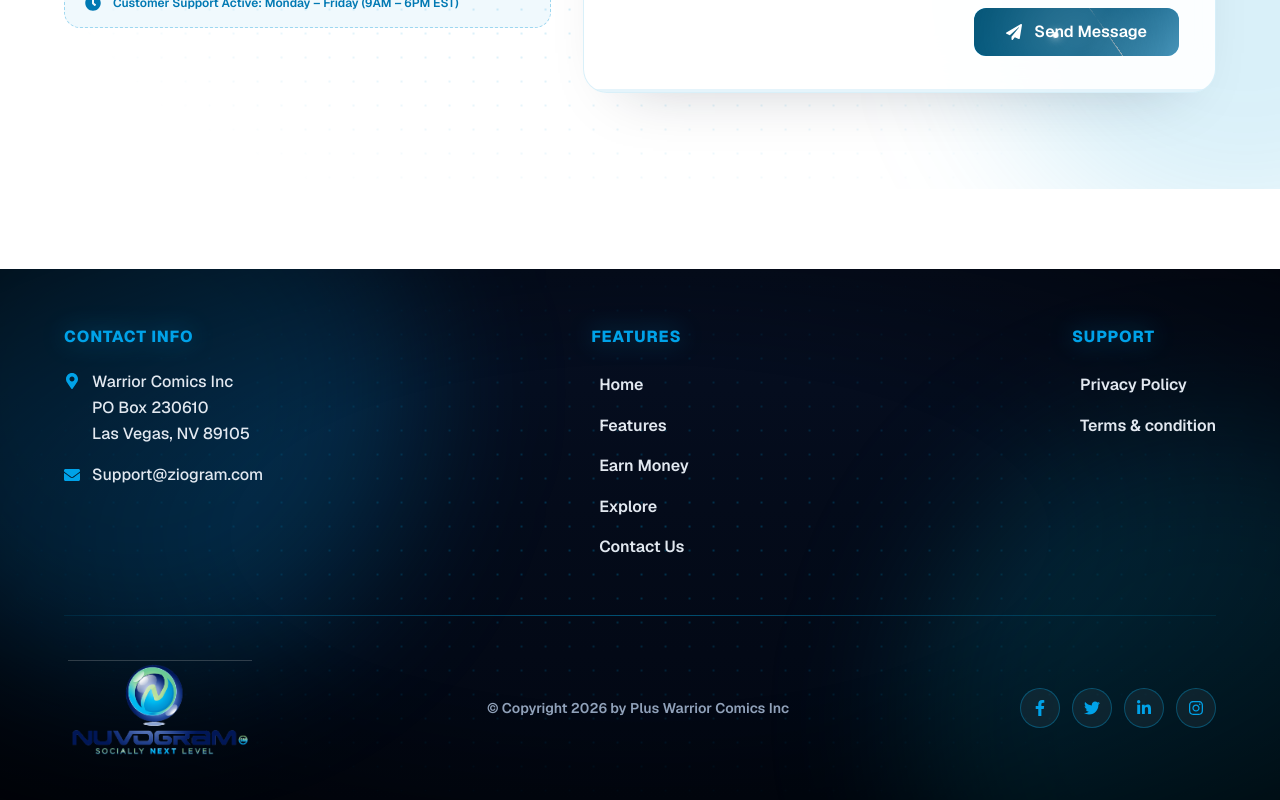
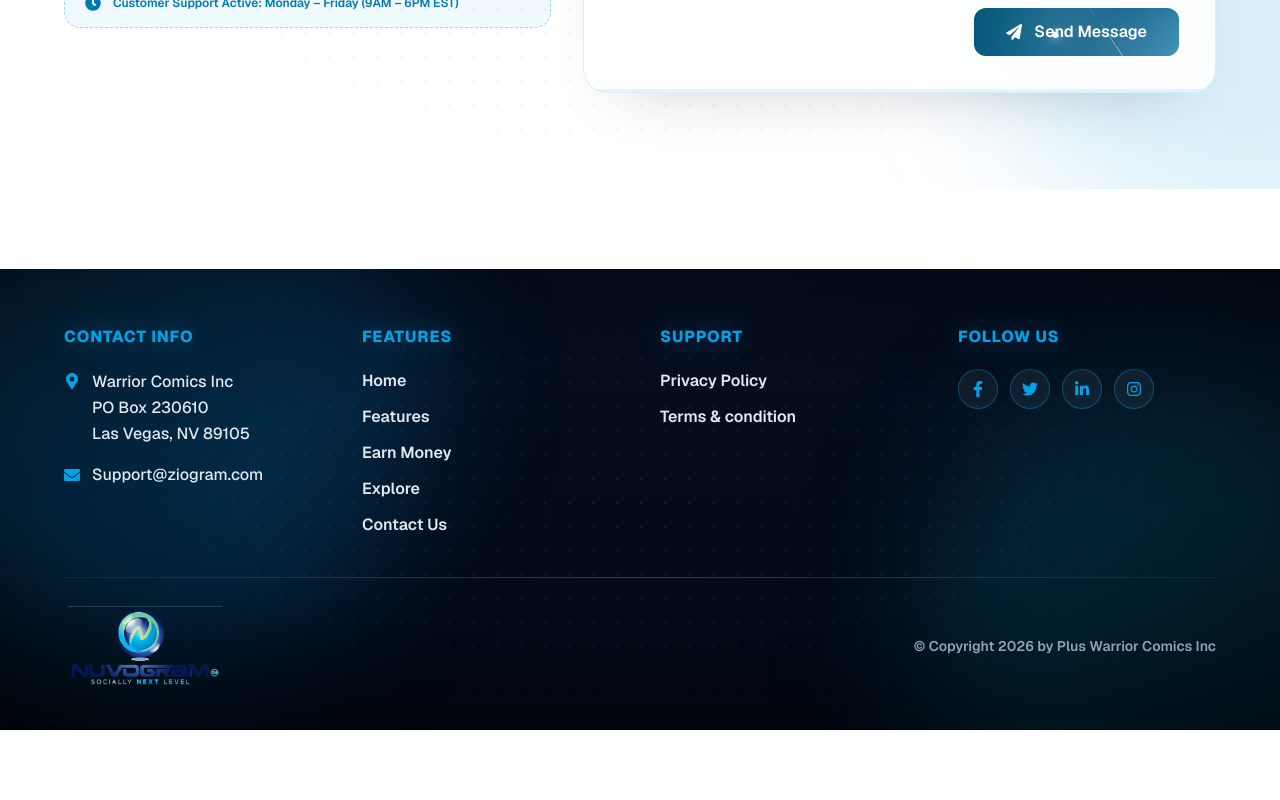
Before and after one commit to kishanprimo/nuvogram, a Next.js app: page / in a window 1280 px wide. Shown: the part 5884-6684 px from the top of the page. After the commit the page ends 6614 px from the top, so only its background shows below. Built offline with nearby package versions, Linux system fonts and the light colour scheme.

Commit message:
footer changes

```diff
--- a/next.config.ts
+++ b/next.config.ts
@@ -1,7 +1,7 @@
 import type { NextConfig } from "next";
 
 const nextConfig: NextConfig = {
-  allowedDevOrigins: ['192.168.1.10'],
+  allowedDevOrigins: ['192.168.1.8'],
   images: {
     formats: ['image/avif', 'image/webp'],
   },
--- a/src/app/common/Footer.tsx
+++ b/src/app/common/Footer.tsx
@@ -74,17 +74,14 @@ export default function Footer() {
     if (href.startsWith("#")) {
       const id = href.slice(1);
       if (pathname === "/") {
-        // Already on home page, just scroll
         const element = document.getElementById(id);
         if (element) {
           element.scrollIntoView({ behavior: "smooth" });
         }
       } else {
-        // Navigate to home page with hash
         router.push(`/${href}`);
       }
     } else {
-      // Regular navigation
       router.push(href);
     }
   }, [pathname, router]);
@@ -98,7 +95,7 @@ export default function Footer() {
           "linear-gradient(180deg, rgb(6 15 34) 0%, rgb(4 11 26) 45%, rgb(2 7 18) 100%)",
       }}
     >
-      {/* ---------- Animated backdrop (Dotted pattern only, center SVG rings removed) ---------- */}
+      {/* ---------- Animated backdrop ---------- */}
       <div aria-hidden="true" className="pointer-events-none absolute inset-0 -z-10">
         <style>{`
           @keyframes ft-pan { to { background-position: 24px 24px; } }
@@ -116,7 +113,7 @@ export default function Footer() {
           }
         `}</style>
 
-        {/* Dotted Grid Pattern */}
+        {/* Dotted Grid */}
         <div
           className="ft-anim absolute inset-0 text-sky-400/25"
           style={{
@@ -140,7 +137,7 @@ export default function Footer() {
           style={{ animation: "ft-drift 22s ease-in-out infinite", animationDelay: "-6s" }}
         />
 
-        {/* Top Glowing Border Animation */}
+        {/* Top Glowing Border */}
         <span className="absolute inset-x-0 top-0 h-px overflow-hidden">
           <span
             className="ft-anim from-sky-400 via-sky-300 to-sky-400 absolute inset-y-0 left-0 w-1/3 bg-gradient-to-r"
@@ -166,16 +163,16 @@ export default function Footer() {
             : { opacity: 0 }
         }
       >
-        {/* Three-column links adjusted for max-w-[1400px] with enlarged visible typography */}
-        <div className="mx-auto grid w-full max-w-6xl gap-10 sm:grid-cols-2 md:grid-cols-3">
+        {/* Four-column grid */}
+        <div className="mx-auto grid w-full max-w-6xl gap-10 grid-cols-1 sm:grid-cols-2 lg:grid-cols-4">
           {/* ----- Contact Info ----- */}
-          <div className="w-full text-center md:w-fit md:justify-self-start md:text-left">
+          <div className="w-full text-center sm:text-left">
             <h3 className="mb-5 text-base font-extrabold tracking-wider uppercase text-[#00a2e8] drop-shadow-[0_0_12px_rgba(0,162,232,0.4)]">
               Contact Info
             </h3>
 
             <div className="space-y-4 text-sm font-medium sm:text-base">
-              <div className="flex items-start justify-center gap-3 md:justify-start">
+              <div className="flex items-start justify-center gap-3 sm:justify-start">
                 <FaMapMarkerAlt className="mt-1 size-4 shrink-0 text-[#00a2e8]" />
                 <p className="text-left leading-relaxed text-slate-200">
                   Warrior Comics Inc
@@ -188,7 +185,7 @@ export default function Footer() {
 
               <a
                 href="mailto:Support@ziogram.com"
-                className="group flex items-center justify-center gap-3 text-slate-200 transition-colors hover:text-[#00a2e8] md:justify-start"
+                className="group flex items-center justify-center gap-3 text-slate-200 transition-colors hover:text-[#00a2e8] sm:justify-start"
               >
                 <FaEnvelope className="size-4 shrink-0 text-[#00a2e8]" />
                 <span className="group-hover:underline">Support@ziogram.com</span>
@@ -197,7 +194,7 @@ export default function Footer() {
           </div>
 
           {/* ----- Features ----- */}
-          <div className="w-full text-center md:w-fit md:justify-self-center md:text-left">
+          <div className="w-full text-center sm:text-left">
             <h3 className="mb-5 text-base font-extrabold tracking-wider uppercase text-[#00a2e8] drop-shadow-[0_0_12px_rgba(0,162,232,0.4)]">
               Features
             </h3>
@@ -210,9 +207,9 @@ export default function Footer() {
                       e.preventDefault();
                       handleNavigation(href);
                     }}
-                    className="group inline-flex items-center gap-2 text-slate-200 transition-colors hover:text-[#00a2e8]"
+                    className="group relative inline-flex items-center text-slate-200 transition-colors hover:text-[#00a2e8]"
                   >
-                    <span className="h-px w-0 bg-gradient-to-r from-[#00a2e8] to-cyan-300 transition-all duration-300 group-hover:w-3.5" />
+                    <span className="pointer-events-none absolute left-0 -bottom-0.5 h-px w-0 bg-gradient-to-r from-[#00a2e8] to-cyan-300 transition-all duration-300 group-hover:w-full" />
                     {label}
                   </a>
                 </li>
@@ -221,7 +218,7 @@ export default function Footer() {
           </div>
 
           {/* ----- Support ----- */}
-          <div className="w-full text-center md:w-fit md:justify-self-end md:text-left">
+          <div className="w-full text-center sm:text-left">
             <h3 className="mb-5 text-base font-extrabold tracking-wider uppercase text-[#00a2e8] drop-shadow-[0_0_12px_rgba(0,162,232,0.4)]">
               Support
             </h3>
@@ -234,10 +231,33 @@ export default function Footer() {
                       e.preventDefault();
                       handleNavigation(href);
                     }}
-                    className="group inline-flex items-center gap-2 text-slate-200 transition-colors hover:text-[#00a2e8]"
+                    className="group relative inline-flex items-center text-slate-200 transition-colors hover:text-[#00a2e8]"
                   >
-                    <span className="h-px w-0 bg-gradient-to-r from-[#00a2e8] to-cyan-300 transition-all duration-300 group-hover:w-3.5" />
+                    <span className="pointer-events-none absolute left-0 -bottom-0.5 h-px w-0 bg-gradient-to-r from-[#00a2e8] to-cyan-300 transition-all duration-300 group-hover:w-full" />
                     {label}
+                  </a>
+                </li>
+              ))}
+            </ul>
+          </div>
+
+          {/* ----- Follow Us (socials moved here) ----- */}
+          <div className="w-full text-center sm:text-left">
+            <h3 className="mb-5 text-base font-extrabold tracking-wider uppercase text-[#00a2e8] drop-shadow-[0_0_12px_rgba(0,162,232,0.4)]">
+              Follow Us
+            </h3>
+            <ul className="flex items-center justify-center gap-3 sm:justify-start">
+              {SOCIALS.map(({ Icon, href, label }) => (
+                <li key={label}>
+                  <a
+                    href={href}
+                    target="_blank"
+                    rel="noopener noreferrer"
+                    aria-label={label}
+                    className="group relative grid size-10 place-items-center overflow-hidden rounded-full border border-sky-400/30 bg-white/5 text-[#00a2e8] backdrop-blur-sm transition-all duration-300 hover:-translate-y-0.5 hover:border-[#00a2e8] hover:bg-[#00a2e8] hover:text-white"
+                  >
+                    <span className="pointer-events-none absolute inset-y-0 -left-full w-1/2 -skew-x-12 bg-gradient-to-r from-transparent via-white/40 to-transparent transition-transform duration-700 group-hover:translate-x-[400%]" />
+                    <Icon className="relative size-4 transition-transform duration-300 group-hover:scale-110" />
                   </a>
                 </li>
               ))}
@@ -245,13 +265,13 @@ export default function Footer() {
           </div>
         </div>
 
-        {/* ---------- Glowing Divider ---------- */}
-        <div className="relative mt-14 h-px w-full">
+        {/* ---------- Glowing Divider (slimmer) ---------- */}
+        <div className="relative mt-10 h-px w-full">
           <div className="absolute inset-0 bg-gradient-to-r from-sky-400/10 via-sky-400/40 to-sky-400/10" />
         </div>
 
-        {/* ---------- Bottom Bar ---------- */}
-        <div className="mt-10 flex flex-col items-center gap-6 sm:flex-row sm:justify-between">
+        {/* ---------- Bottom Bar (logo left · copyright right) ---------- */}
+        <div className="mt-6 flex flex-col items-center gap-4 sm:flex-row sm:items-center sm:justify-between">
           {/* Logo */}
           <a
             href="#home"
@@ -267,32 +287,14 @@ export default function Footer() {
               width={1798}
               height={937}
               sizes="12rem"
-              className="h-16 w-auto object-contain sm:h-20 lg:h-24"
+              className="h-14 w-auto object-contain sm:h-16 lg:h-20"
             />
           </a>
 
-          {/* Copyright */}
-          <p className="text-center text-xs font-semibold text-slate-400 sm:text-sm">
+          {/* Copyright — pushed to the right */}
+          <p className="text-center text-xs font-semibold text-slate-400 sm:text-sm sm:text-right">
             © Copyright {year} by Plus Warrior Comics Inc
           </p>
-
-          {/* Socials */}
-          <ul className="flex items-center gap-3">
-            {SOCIALS.map(({ Icon, href, label }) => (
-              <li key={label}>
-                <a
-                  href={href}
-                  target="_blank"
-                  rel="noopener noreferrer"
-                  aria-label={label}
-                  className="group relative grid size-10 place-items-center overflow-hidden rounded-full border border-sky-400/30 bg-white/5 text-[#00a2e8] backdrop-blur-sm transition-all duration-300 hover:-translate-y-0.5 hover:border-[#00a2e8] hover:bg-[#00a2e8] hover:text-white"
-                >
-                  <span className="pointer-events-none absolute inset-y-0 -left-full w-1/2 -skew-x-12 bg-gradient-to-r from-transparent via-white/40 to-transparent transition-transform duration-700 group-hover:translate-x-[400%]" />
-                  <Icon className="relative size-4 transition-transform duration-300 group-hover:scale-110" />
-                </a>
-              </li>
-            ))}
-          </ul>
         </div>
       </div>
     </footer>
```
Also changed, not shown: src/app/sections/Contact.tsx (line endings or trailing spaces).
